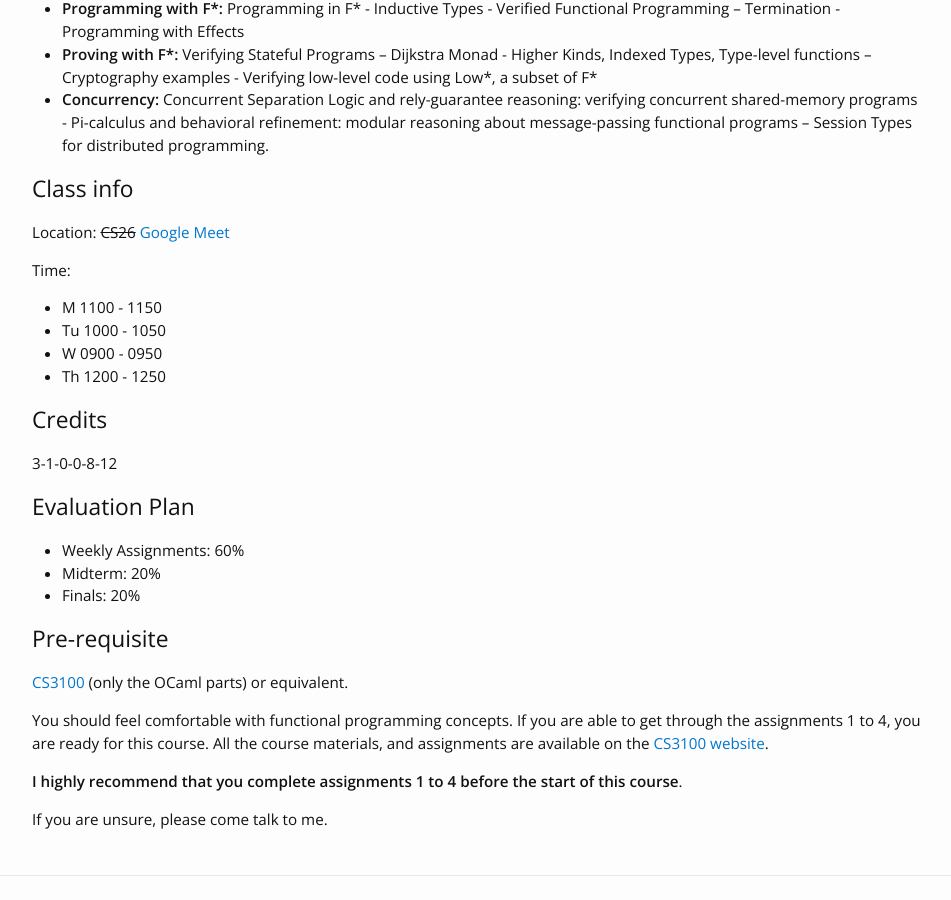
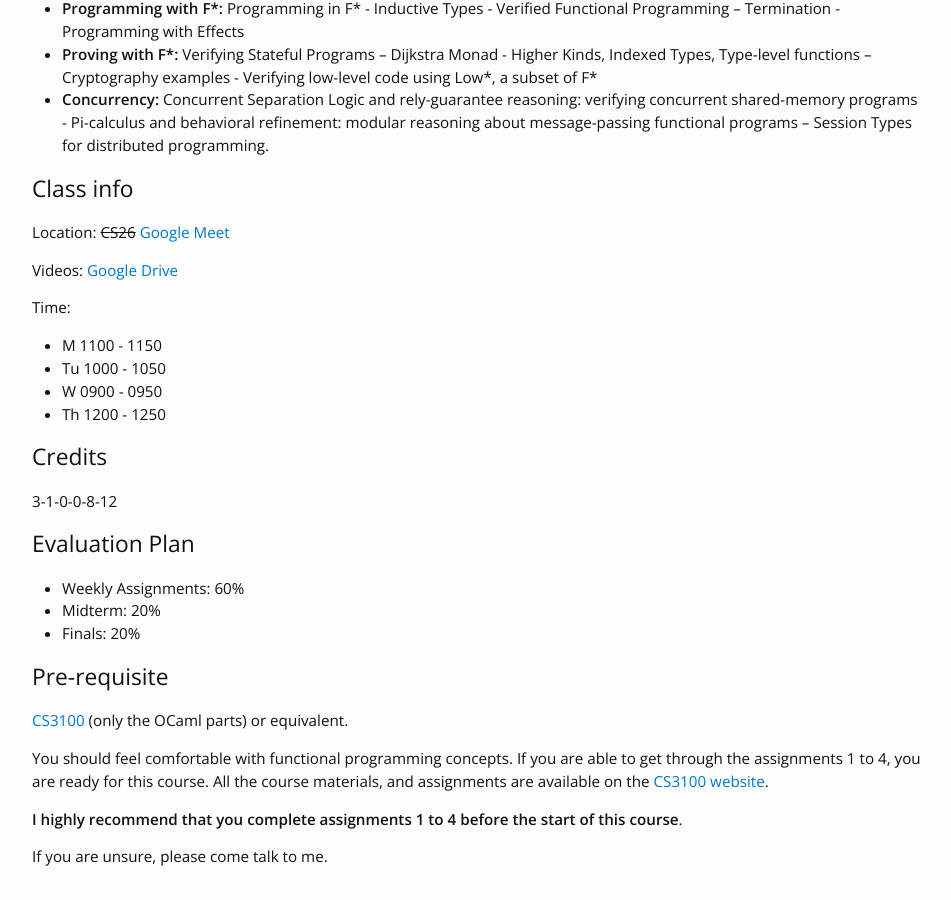
Before and after one commit to kayceesrk/cs6225_s21_iitm, a Jekyll site: the page built from index.md, in a window 1280 px wide and 900 px high, scrolled down 741 px. Shown: the whole window, without its empty margins (163-1114 px from the left). Built offline with Jekyll 4.4.1, drawn with Linux system fonts in a browser that asks for light colours; nearby versions of some CDN libraries.

Commit message:
new lectures

```diff
--- a/index.md
+++ b/index.md
@@ -58,6 +58,9 @@ Proofs](https://blog.sigplan.org/2019/09/12/program-verification-has-it-lost-its
 
 Location: ~~CS26~~ [Google Meet](http://meet.google.com/tmf-zuca-abs)
 
+Videos: [Google
+Drive](https://drive.google.com/drive/folders/1SgJ_qaENAyKvoe8Fe8DAQFhY2bncrxrd?usp=sharing)
+
 Time:
   * M 1100 - 1150
   * Tu 1000 - 1050
```
Also changed, not shown: 3 other files.
